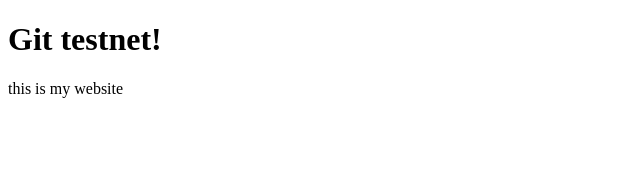
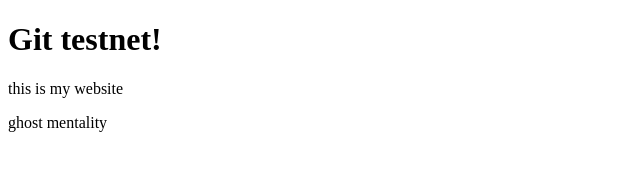
Before and after one commit to dannie-bowser/demo-repo, a plain HTML site: page index.html in a window 1280 px wide. Shown: the whole page, without its empty margins (0-640 px from the left). Drawn offline with Linux system fonts and the light colour scheme.

Commit message:
changed my index.html

```diff
--- a/index.html
+++ b/index.html
@@ -7,6 +7,6 @@
       <h1>Git testnet!</h1>
 
       <p>this is my website</p>
-
+      <p>ghost mentality</p>
     </body>
 </html>
```
